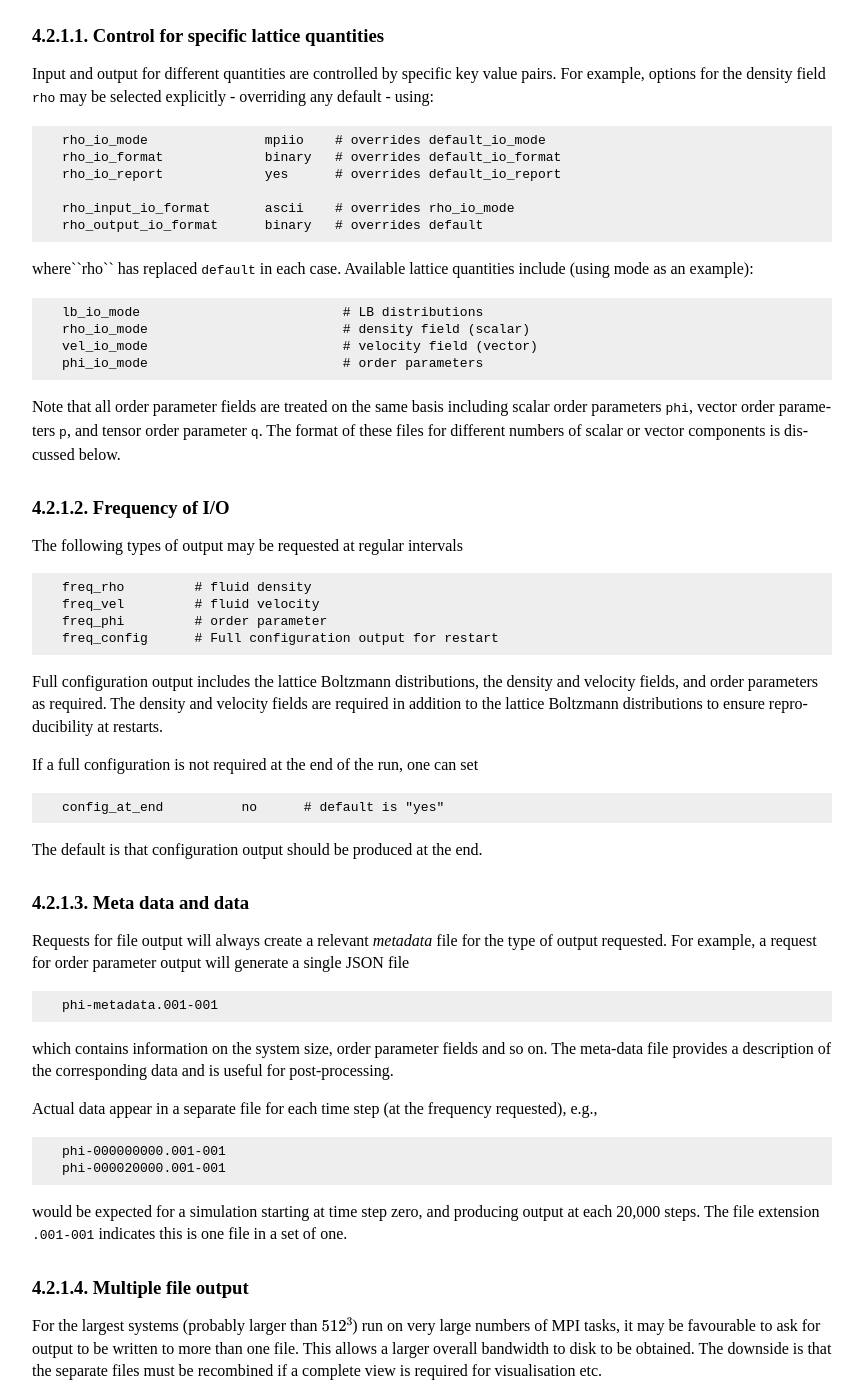
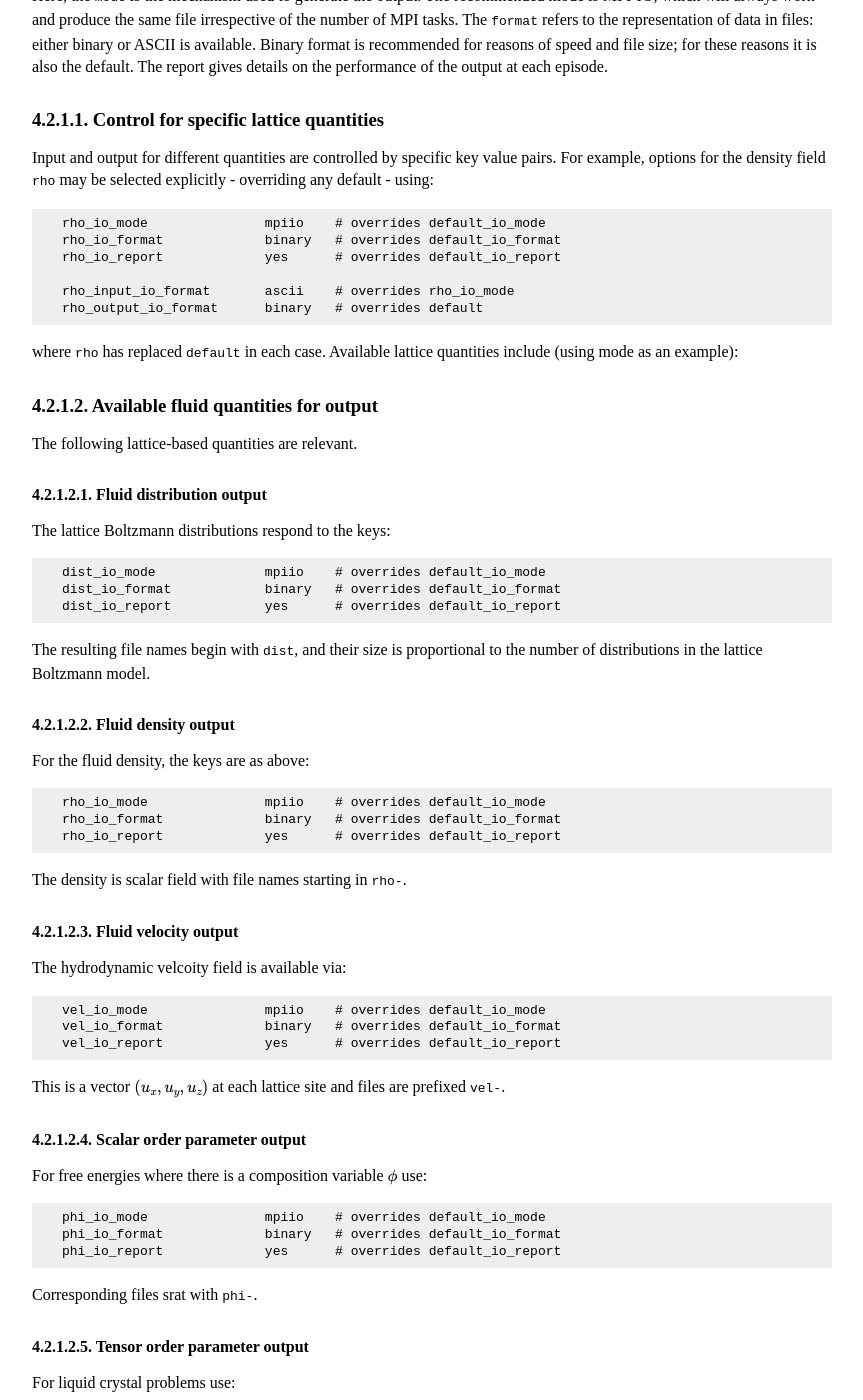
Before and after one commit to ludwig-cf/ludwig-cf.github.io, a Sphinx documentation site: the page built from docs/outputs/fluid.rst, in a window 1280 px wide and 1400 px high, scrolled down 453 px. Shown: the whole window, without its empty margins (238-1101 px from the left). Built offline with Sphinx 7.4.7, drawn with Linux system fonts in a browser that asks for light colours; some of the changed text lies outside the part shown.

Commit message:
Update on i/o control

```diff
--- a/docs/outputs/fluid.rst
+++ b/docs/outputs/fluid.rst
@@ -11,6 +11,12 @@ for output. The fluid quantities include the lattice Boltzmann distributions,
 density and velocity, and order parameters if relevant. Output for some
 quantities is optional, while output for quantities required for restart
 will always be enabled automatically.
+
+All files will appear in the current working directory. Files to be read
+are expected to exist in the current working directory at run time.
+Note that existing output files may be "clobbered" (overwritten) by new
+files of the same name if the code is run twice in the same location
+with the same input options.
 
 
 I/O for all lattice quantities
@@ -32,7 +38,9 @@ recommended mode is MPI-IO, which will always work and produce the
 same file irrespective of the number of MPI tasks.
 The ``format`` refers to the representation of data in files: either
 binary or ASCII is available. Binary format is recommended for reasons
-of speed and file size; for these reasons it is also the default.
+of speed and file size; for these reasons it is also the default. The
+report gives details on the performance of the output at each episode.
+
 
 Control for specific lattice quantities
 ~~~~~~~~~~~~~~~~~~~~~~~~~~~~~~~~~~~~~~~
@@ -50,37 +58,138 @@ may be selected explicitly - overriding any default - using:
    rho_input_io_format       ascii    # overrides rho_io_mode
    rho_output_io_format      binary   # overrides default
 
-where``rho`` has replaced ``default`` in each case. Available lattice
+where ``rho`` has replaced ``default`` in each case. Available lattice
 quantities include (using mode as an example):
+
+Available fluid quantities for output
+~~~~~~~~~~~~~~~~~~~~~~~~~~~~~~~~~~~~~
+The following lattice-based quantities are relevant.
+
+Fluid distribution output
+"""""""""""""""""""""""""
+
+The lattice Boltzmann distributions respond to the keys:
 
 .. code-block:: none
 
-  lb_io_mode                          # LB distributions
-  rho_io_mode                         # density field (scalar)
-  vel_io_mode                         # velocity field (vector)
-  phi_io_mode                         # order parameters
+   dist_io_mode              mpiio    # overrides default_io_mode
+   dist_io_format            binary   # overrides default_io_format
+   dist_io_report            yes      # overrides default_io_report
 
-Note that all order parameter fields are treated on the same basis
-including scalar order parameters ``phi``, vector order parameters ``p``,
-and tensor order parameter ``q``. The format of these files for different
-numbers of scalar or vector components is discussed below.
+The resulting file names begin with ``dist``, and their size is
+proportional to the number of distributions in the lattice Boltzmann
+model.
+
+Fluid density output
+""""""""""""""""""""
+For the fluid density, the keys are as above:
+
+.. code-block:: none
+
+   rho_io_mode               mpiio    # overrides default_io_mode
+   rho_io_format             binary   # overrides default_io_format
+   rho_io_report             yes      # overrides default_io_report
+
+The density is scalar field with file names starting in ``rho-``.
+
+Fluid velocity output
+"""""""""""""""""""""
+
+The hydrodynamic velcoity field is available via:
+
+.. code-block:: none
+
+   vel_io_mode               mpiio    # overrides default_io_mode
+   vel_io_format             binary   # overrides default_io_format
+   vel_io_report             yes      # overrides default_io_report
+
+This is a vector :math:`(u_x, u_y, u_z)` at each lattice site and
+files are prefixed  ``vel-``.
+
+Scalar order parameter output
+"""""""""""""""""""""""""""""
+
+For free energies where there is a composition variable :math:`\phi` use:
+
+.. code-block:: none
+
+   phi_io_mode               mpiio    # overrides default_io_mode
+   phi_io_format             binary   # overrides default_io_format
+   phi_io_report             yes      # overrides default_io_report
+
+Corresponding files srat with ``phi-``.
+
+Tensor order parameter output
+"""""""""""""""""""""""""""""
+
+For liquid crystal problems use:
+
+.. code-block:: none
+
+   q_io_mode                 mpiio    # overrides default_io_mode
+   q_io_format               binary   # overrides default_io_format
+   q_io_report               yes      # overrides default_io_report
+
+Corresponding files start with ``q-``.
+
+Electrokinetic quantity output
+""""""""""""""""""""""""""""""
+
+Electrokinetic quantities are controlled by the single key
+
+.. code-block:: none
+
+   psi_io_mode               mpiio    # overrides default_io_mode
+   psi_io_format             binary   # overrides default_io_format
+   psi_io_report             yes      # overrides default_io_report
+
+Two sets of files will be produced. The first is a scalar field which
+is the electric potential with files named ``psi-``. The second is a
+vector of charge densities (always positive) with files name ``qsi-``
+(the name ``rho`` being reserved for the fluid density).
 
 Frequency of I/O
 ~~~~~~~~~~~~~~~~
-
-The following types of output may be requested at regular intervals
+The frequency of output for particular quantities can be controlled by,
+e.g., for fluid density
 
 .. code-block:: none
 
-  freq_rho         # fluid density
-  freq_vel         # fluid velocity
-  freq_phi         # order parameter
-  freq_config      # Full configuration output for restart
+  rho_io_freq    100     # Output every 100 time steps
+
+If this key does not appear, no output will occur (other than required
+for full confiuration/restart; see below). The frequency must not be
+negative; if the frequency is set to zero, this is interpreted as
+"never". Frequency is not relevant for input.
+
+Note there is no default frequency. Frequecies for different lattice
+quantities should be set with the appropriate name, e.g.,
+
+.. code-block:: none
+
+  phi_io_freq    100     # Compositional order parameter
+  psi_io_freq    100     # Electrokinetic quantities
+
+
+Configuration output
+~~~~~~~~~~~~~~~~~~~~
+Fields required for configuration output - that required for restart - are
+determined internally by the code depending on the details of the
+simulation requested. The frequency of this output can be set via
+
+.. code-block:: none
+
+  freq_config    10000   # Full configuration output for restart
 
 Full configuration output includes the lattice Boltzmann distributions,
 the density and velocity fields, and order parameters as required. The
 density and velocity fields are required in addition to the lattice
-Boltzmann distributions to ensure reproducibility at restarts.
+Boltzmann distributions to ensure reproducibility at restarts. If
+isothermal fluctuations are present, the state of the lattice random
+number generator is also saved to file to take part in restart.
+
+If a configuration output step co-incides with a "normal" output step
+for a particular quantity, output only occurs once.
 
 If a full configuration is not required at the end of the run, one can
 set
@@ -92,8 +201,8 @@ set
 The default is that configuration output should be produced at the end.
 
 
-Meta data and data
-~~~~~~~~~~~~~~~~~~
+Meta data and data file names
+~~~~~~~~~~~~~~~~~~~~~~~~~~~~~
 
 Requests for file output will always create a relevant `metadata` file
 for the type of output requested. For example, a request for order
```
